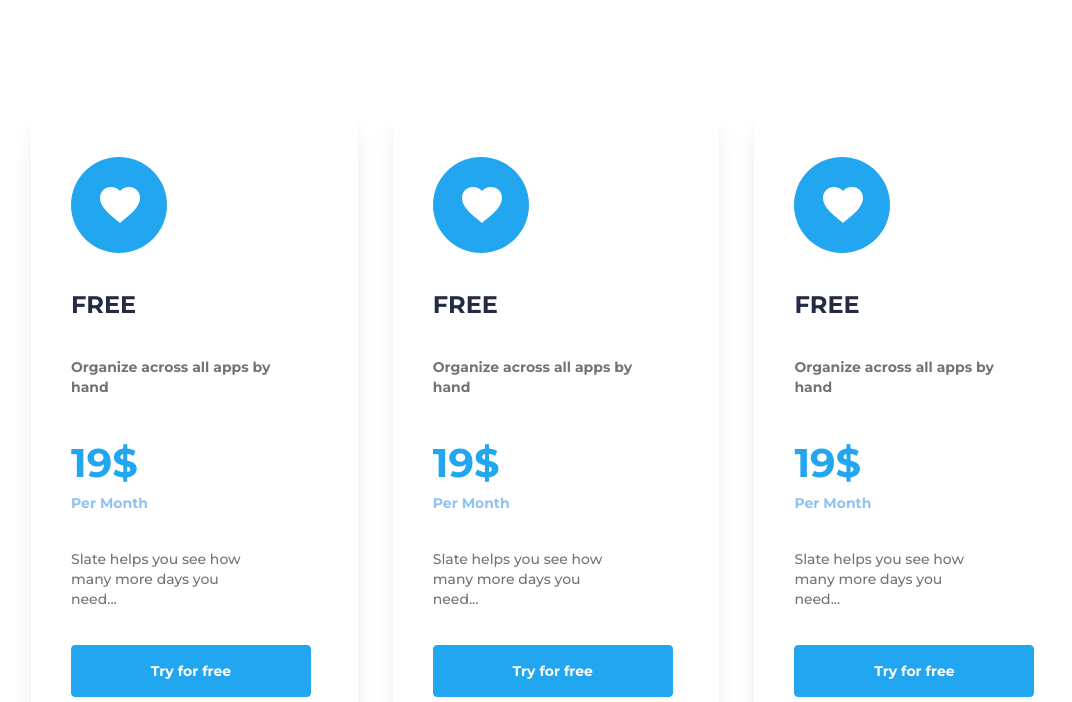
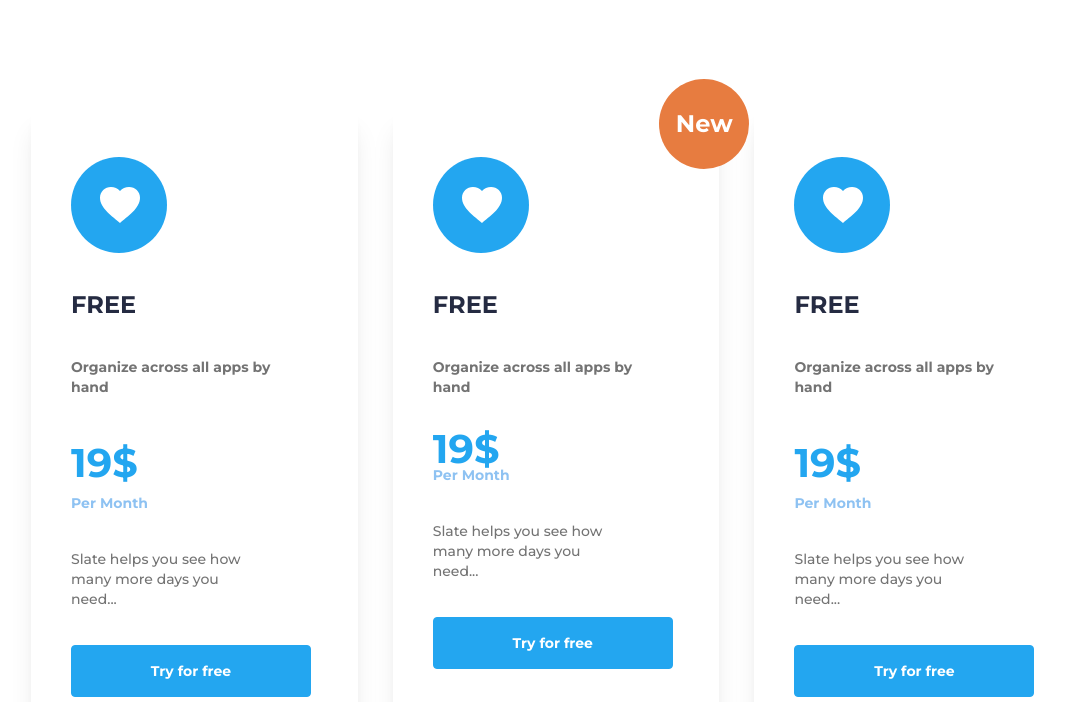
Before and after one commit to rajkarnikar11/MedicalFunc--tailwind, a website: page src/index.html in a window 1280 px wide. Shown: the part 3726-4428 px from the top of the page, without its empty margins (84-1156 px from the left). Drawn offline with Linux system fonts and the light colour scheme.

Commit message:
new tag added in card

```diff
--- a/src/index.html
+++ b/src/index.html
@@ -699,7 +699,9 @@
 						</p>
 					</div>
 				</card>
-				<card class="w-[31.1%] py-12 px-10 shadow-xl">
+				<card
+					class="w-[31.1%] relative py-12 px-10 shadow-xl before:top-0 before:right-0 before:absolute before:content-['New'] before:h-[90px] before:font-bold text-light_text_color text-2xl before:grid before:place-items-center before:rounded-full before:-translate-y-1/3 before:translate-x-1/3 before:w-[90px] before:bg-alert_color"
+				>
 					<img src="./assets/blueheart.svg" />
 					<h1 class="text-2xl font-bold mt-9 text-text_color">
 						FREE
```
Also changed, not shown: dist/output.css.
